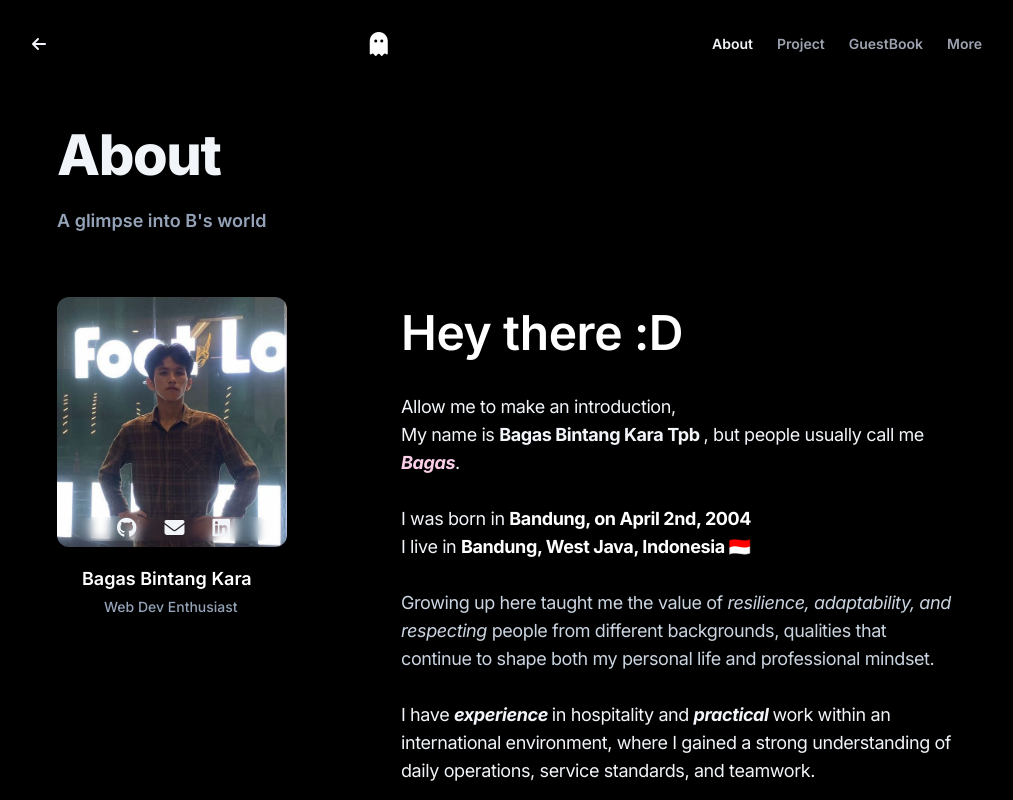
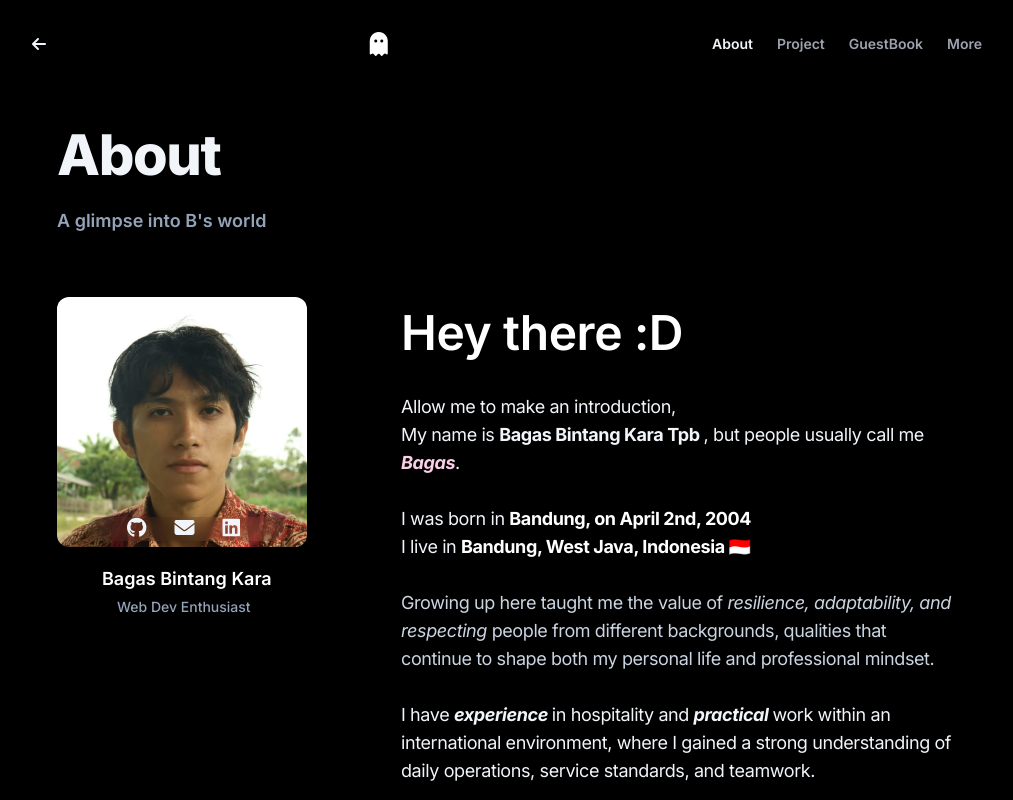
Before and after one commit to bagasbintang/bagasbintang.github.io, a website: page about.html in a window 1280 px wide. Shown: the top 800 px of the page, without its empty margins (133-1146 px from the left). Drawn offline with Linux system fonts and the light colour scheme.

Commit message:
change photo on about file

```diff
--- a/about.html
+++ b/about.html
@@ -66,10 +66,10 @@
         <div class="reveal opacity-0 translate-y-10 transition-all duration-1000 ease-in">
 
           <div class="">
-            <img src="./gambar/IMG-20240707-WA0010.jpg" class="w-[230px] h-[250px] object-cover rounded-xl cursor-pointer
+            <img src="./gambar/Unknown.jpeg" class="w-[250px] h-[250px] object-cover rounded-xl cursor-pointer
                      transition-transform duration-300 ease-out hover:scale-105" alt="Bagas Profile">
 
-            <div class="flex relative gap-7 mx-[20px] -mt-[30px] px-10  bg-red-transparent backdrop-blur-sm border-black rounded-full">
+            <div class="flex relative gap-7 mx-[30px] -mt-[30px] px-10  bg-red-transparent backdrop-blur-md border-black rounded-full">
               <a href="https://github.com/bagasbintang" class="group text-slate-100 transition duration-300 hover:text-gray-500">
                 <i class="fa-brands fa-github text-[20px] transition-transform duration-300 group-hover:scale-110"></i>
               </a>
@@ -82,14 +82,14 @@
             </div>
           </div>
 
-          <div class="mx-[25px]">
+          <div class="mx-[45px]">
             <div class="pt-6 flex flex-col items-center lg:items-start">
               <h2 class="text-lg font-semibold">
                 Bagas Bintang Kara
               </h2>
             </div>
           </div>
-          <div class="mx-[47px]">
+          <div class="mx-[60px]">
             <p class="text-sm text-slate-400 font-medium mt-1">
               Web Dev Enthusiast
             </p>
```
Also changed, not shown: dist/output.css, gambar/IMG-20240707-WA0010.jpg (deleted), gambar/Unknown.jpeg (added), 2 other files.
